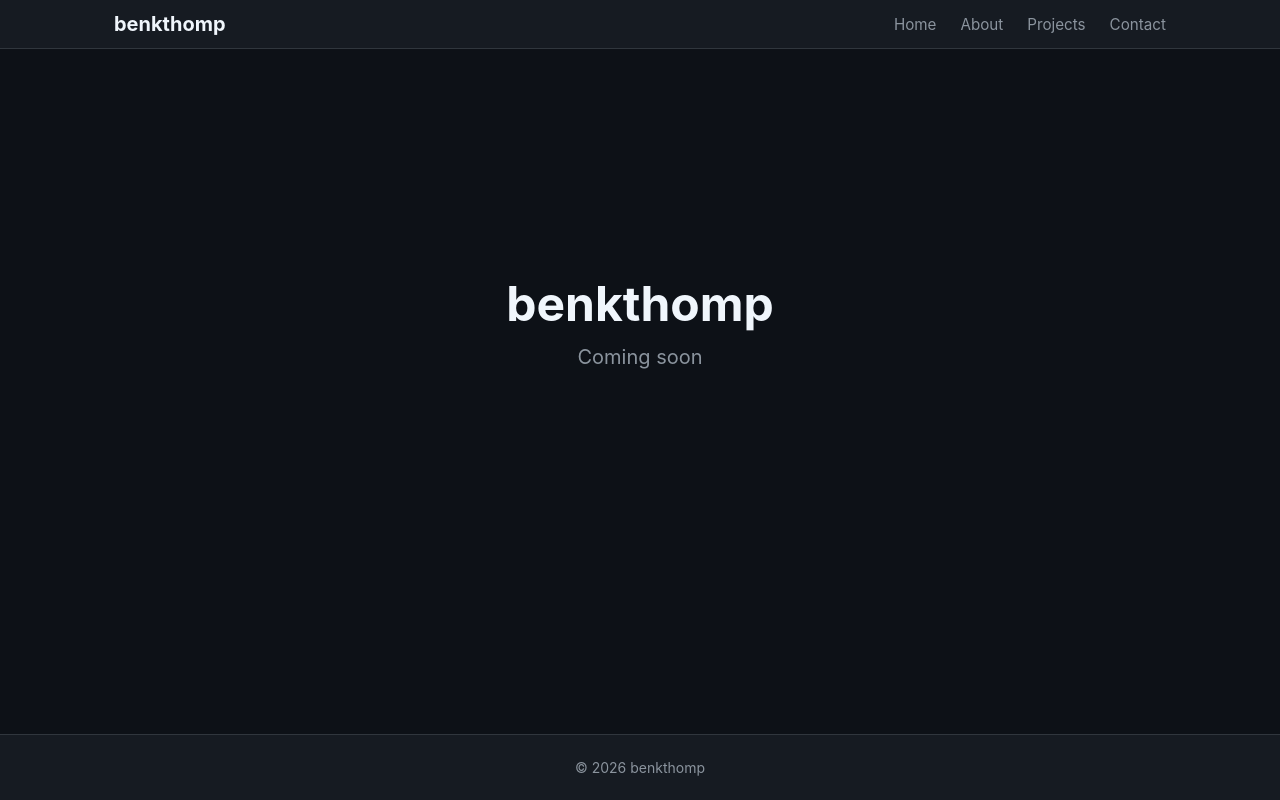
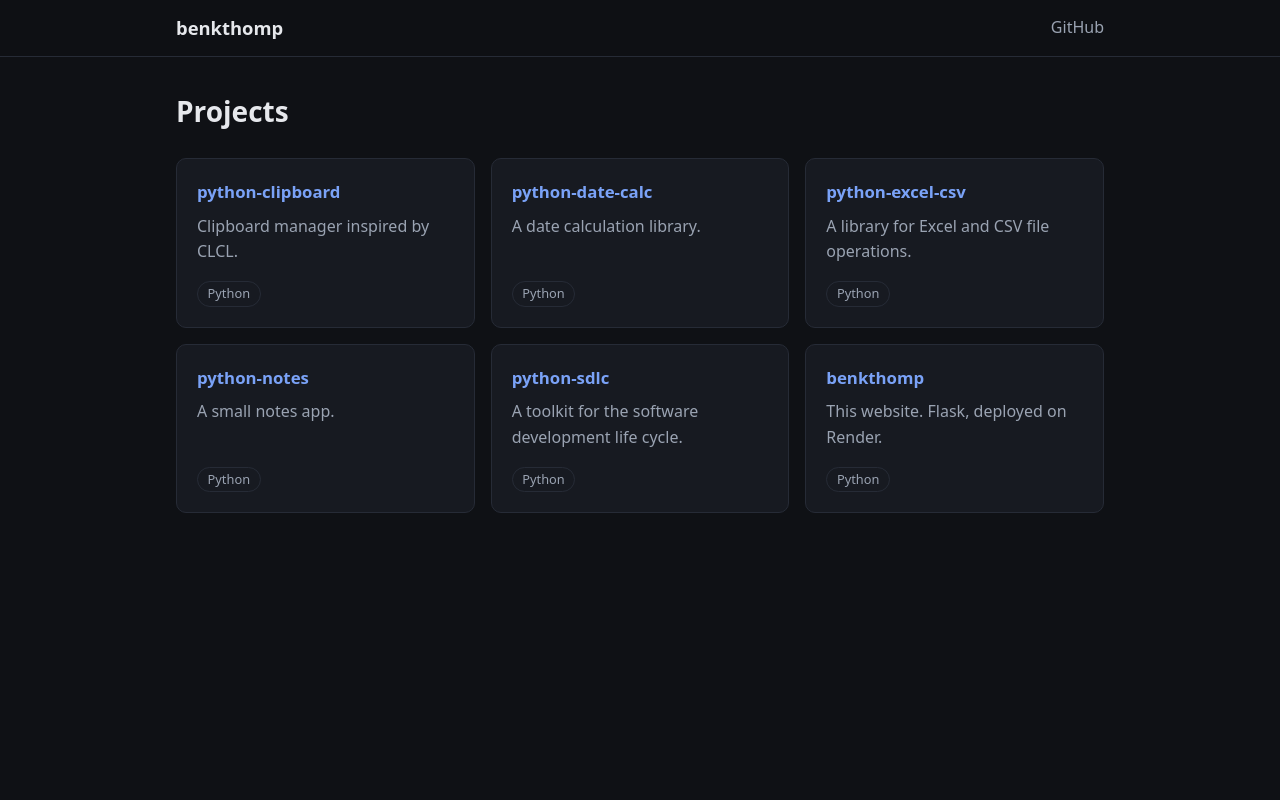
Before and after one commit to ben-thomp/benkthomp, a Flask app: page / in a window 1280 px wide. Run offline with Flask 3, Linux system fonts and the light colour scheme; parts of the project's set-up code (start-up, migrations or seed data) failed here and were passed over.

Commit message:
feat: single-page dark project list
Replace the home/about/projects/contact pages with one data-driven
project list at "/", styled with a dark theme. Projects live in
src/benkthomp/projects.py and link to their GitHub repos.

Co-Authored-By: Claude Sonnet 5.5 <noreply@anthropic.com>
Claude-Session: https://claude.ai/code/session_01G9Ex6UQZsAtV64ScrAPYLd

```diff
--- a/src/benkthomp/app.py
+++ b/src/benkthomp/app.py
@@ -4,6 +4,8 @@ import os
 from pathlib import Path
 
 from flask import Flask, render_template
+
+from benkthomp.projects import GITHUB_URL, PROJECTS, project_url
 
 
 def create_app(config=None):
@@ -36,23 +38,13 @@ def register_routes(app):
 
     @app.route("/")
     def index():
-        """Render the home page."""
-        return render_template("index.html")
-
-    @app.route("/about")
-    def about():
-        """Render the about page."""
-        return render_template("about.html")
-
-    @app.route("/projects")
-    def projects():
-        """Render the projects page."""
-        return render_template("projects.html")
-
-    @app.route("/contact")
-    def contact():
-        """Render the contact page."""
-        return render_template("contact.html")
+        """Render the project list."""
+        return render_template(
+            "index.html",
+            projects=PROJECTS,
+            project_url=project_url,
+            github_url=GITHUB_URL,
+        )
 
 
 if __name__ == "__main__":
--- /dev/null
+++ b/src/benkthomp/projects.py
@@ -0,0 +1,42 @@
+"""Project data shown on the site. Add an entry here to list a new project."""
+
+GITHUB_USER = "ben-thomp"
+GITHUB_URL = f"https://github.com/{GITHUB_USER}"
+
+PROJECTS = [
+    {
+        "name": "python-clipboard",
+        "description": "Clipboard manager inspired by CLCL.",
+        "language": "Python",
+    },
+    {
+        "name": "python-date-calc",
+        "description": "A date calculation library.",
+        "language": "Python",
+    },
+    {
+        "name": "python-excel-csv",
+        "description": "A library for Excel and CSV file operations.",
+        "language": "Python",
+    },
+    {
+        "name": "python-notes",
+        "description": "A small notes app.",
+        "language": "Python",
+    },
+    {
+        "name": "python-sdlc",
+        "description": "A toolkit for the software development life cycle.",
+        "language": "Python",
+    },
+    {
+        "name": "benkthomp",
+        "description": "This website. Flask, deployed on Render.",
+        "language": "Python",
+    },
+]
+
+
+def project_url(project):
+    """Return the GitHub URL for a project."""
+    return f"{GITHUB_URL}/{project['name']}"
--- a/static/css/style.css
+++ b/static/css/style.css
@@ -1,142 +1,91 @@
-/* Base styles */
-* {
-  margin: 0;
-  padding: 0;
-  box-sizing: border-box;
+:root {
+  --bg: #0f1115;
+  --surface: #171a21;
+  --border: #262b36;
+  --text: #e6e8ec;
+  --muted: #9aa3b2;
+  --accent: #7aa2f7;
 }
 
+* { box-sizing: border-box; }
+
 body {
-  font-family: -apple-system, BlinkMacSystemFont, "Segoe UI", Roboto, Oxygen,
-    Ubuntu, Cantarell, sans-serif;
-  background: #0d1117;
-  color: #f0f6fc;
-  min-height: 100vh;
-  display: flex;
-  flex-direction: column;
+  margin: 0;
+  background: var(--bg);
+  color: var(--text);
+  font-family: system-ui, -apple-system, "Segoe UI", Roboto, sans-serif;
+  line-height: 1.6;
 }
 
-a {
-  color: #58a6ff;
-  text-decoration: none;
+a { color: inherit; text-decoration: none; }
+
+:focus-visible { outline: 2px solid var(--accent); outline-offset: 2px; }
+
+.navbar {
+  position: sticky;
+  top: 0;
+  background: rgba(15, 17, 21, 0.85);
+  backdrop-filter: blur(8px);
+  border-bottom: 1px solid var(--border);
 }
 
-a:hover {
-  text-decoration: underline;
-}
-
-/* Navbar */
-.navbar {
-  background: #161b22;
-  border-bottom: 1px solid #30363d;
-  padding: 0.75rem 0;
+.nav-container,
+.content {
+  max-width: 960px;
+  margin: 0 auto;
+  padding: 0 1rem;
 }
 
 .nav-container {
-  max-width: 1100px;
-  margin: 0 auto;
-  padding: 0 1.5rem;
   display: flex;
   align-items: center;
   justify-content: space-between;
+  height: 3.5rem;
 }
 
-.nav-brand {
-  font-size: 1.25rem;
-  font-weight: 700;
-  color: #f0f6fc;
+.nav-brand { font-weight: 700; font-size: 1.15rem; }
+.nav-link { color: var(--muted); }
+.nav-link:hover { color: var(--text); }
+
+.content { padding-top: 2rem; padding-bottom: 3rem; }
+
+.page-title { margin: 0 0 1.5rem; font-size: 1.75rem; }
+
+.project-grid {
+  list-style: none;
+  margin: 0;
+  padding: 0;
+  display: grid;
+  grid-template-columns: repeat(auto-fill, minmax(260px, 1fr));
+  gap: 1rem;
 }
 
-.nav-brand:hover {
-  text-decoration: none;
-  color: #58a6ff;
+.card {
+  display: flex;
+  flex-direction: column;
+  height: 100%;
+  padding: 1.25rem;
+  background: var(--surface);
+  border: 1px solid var(--border);
+  border-radius: 10px;
+  transition: border-color 0.15s, transform 0.15s;
 }
 
-.nav-links {
-  list-style: none;
-  display: flex;
-  gap: 1.5rem;
+.card:hover { border-color: var(--accent); transform: translateY(-2px); }
+
+.card-title { margin: 0 0 0.5rem; font-size: 1.05rem; color: var(--accent); }
+.card-text { margin: 0 0 1rem; color: var(--muted); flex: 1; }
+
+.card-tag {
+  align-self: flex-start;
+  padding: 0.1rem 0.6rem;
+  font-size: 0.8rem;
+  color: var(--muted);
+  border: 1px solid var(--border);
+  border-radius: 999px;
 }
 
-.nav-links a {
-  color: #8b949e;
-  font-size: 0.95rem;
+@media (prefers-reduced-motion: reduce) {
+  .card { transition: none; }
+  .card:hover { transform: none; }
 }
-
-.nav-links a:hover {
-  color: #f0f6fc;
-  text-decoration: none;
-}
-
-/* Content */
-.content {
-  flex: 1;
-  max-width: 1100px;
-  margin: 0 auto;
-  padding: 2rem 1.5rem;
-  width: 100%;
-}
-
-/* Hero section */
-.hero {
-  display: flex;
-  flex-direction: column;
-  align-items: center;
-  justify-content: center;
-  text-align: center;
-  min-height: 60vh;
-}
-
-.hero h1 {
-  font-size: 3rem;
-  margin-bottom: 0.75rem;
-}
-
-.hero-subtitle {
-  font-size: 1.25rem;
-  color: #8b949e;
-}
-
-/* Page sections */
-.page-section {
-  padding: 2rem 0;
-}
-
-.page-section h1 {
-  font-size: 2rem;
-  margin-bottom: 1rem;
-  border-bottom: 1px solid #30363d;
-  padding-bottom: 0.5rem;
-}
-
-.page-section p {
-  color: #8b949e;
-  line-height: 1.7;
-}
-
-/* Footer */
-.footer {
-  background: #161b22;
-  border-top: 1px solid #30363d;
-  padding: 1.5rem 0;
-  margin-top: auto;
-}
-
-.footer-container {
-  max-width: 1100px;
-  margin: 0 auto;
-  padding: 0 1.5rem;
-  text-align: center;
-  color: #8b949e;
-  font-size: 0.875rem;
-}
-
-/* Responsive */
-@media (max-width: 768px) {
-  .hero h1 {
-    font-size: 2rem;
-  }
-
-  .nav-links {
-    gap: 1rem;
-  }
-}
--- a/templates/base.html
+++ b/templates/base.html
@@ -3,6 +3,7 @@
 <head>
   <meta charset="UTF-8" />
   <meta name="viewport" content="width=device-width, initial-scale=1" />
+  <meta name="color-scheme" content="dark" />
   <title>{% block title %}benkthomp{% endblock %}</title>
   <link rel="stylesheet" href="{{ url_for('static', filename='css/style.css') }}" />
   {% block extra_head %}{% endblock %}
@@ -11,12 +12,7 @@
   <nav class="navbar">
     <div class="nav-container">
       <a href="{{ url_for('index') }}" class="nav-brand">benkthomp</a>
-      <ul class="nav-links">
-        <li><a href="{{ url_for('index') }}">Home</a></li>
-        <li><a href="{{ url_for('about') }}">About</a></li>
-        <li><a href="{{ url_for('projects') }}">Projects</a></li>
-        <li><a href="{{ url_for('contact') }}">Contact</a></li>
-      </ul>
+      <a href="{{ github_url }}" class="nav-link">GitHub</a>
     </div>
   </nav>
 
@@ -24,12 +20,6 @@
     {% block content %}{% endblock %}
   </main>
 
-  <footer class="footer">
-    <div class="footer-container">
-      <p>&copy; 2026 benkthomp</p>
-    </div>
-  </footer>
-
   {% block extra_js %}{% endblock %}
 </body>
 </html>
--- a/templates/index.html
+++ b/templates/index.html
@@ -1,10 +1,16 @@
 {% extends "base.html" %}
 
-{% block title %}benkthomp - Home{% endblock %}
-
 {% block content %}
-<section class="hero">
-  <h1>benkthomp</h1>
-  <p class="hero-subtitle">Coming soon</p>
-</section>
+<h1 class="page-title">Projects</h1>
+<ul class="project-grid">
+  {% for project in projects %}
+  <li>
+    <a class="card" href="{{ project_url(project) }}">
+      <h2 class="card-title">{{ project.name }}</h2>
+      <p class="card-text">{{ project.description }}</p>
+      <span class="card-tag">{{ project.language }}</span>
+    </a>
+  </li>
+  {% endfor %}
+</ul>
 {% endblock %}
```
Also changed, not shown: templates/about.html (deleted, +0 -10 lines), templates/contact.html (deleted, +0 -10 lines), templates/projects.html (deleted, +0 -10 lines), tests/test_integration.py (+21 -65 lines), tests/test_system.py (+12 -35 lines), tests/test_unit.py (+17 -0 lines), README.md.
